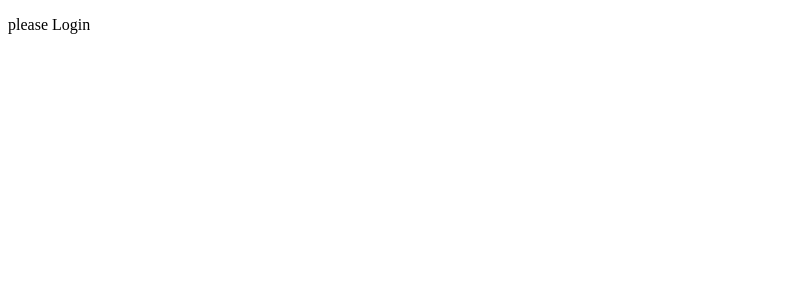
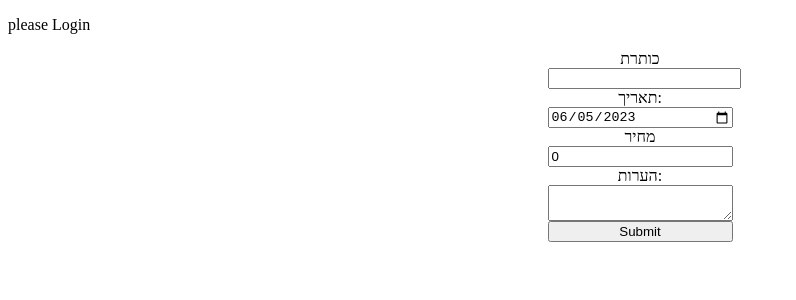
Before and after one commit to igalk1515/MyWallet, a React (Create React App) app in the folder front/: page /income in a window 1280 px wide. Before the commit this address had no page. Shown: the top 300 px of the page, without its empty margins (0-796 px from the left). Built offline with nearby package versions, Linux system fonts and the light colour scheme; no server answers.

Commit message:
add Income page

```diff
--- a/front/src/App.js
+++ b/front/src/App.js
@@ -5,6 +5,7 @@ import { HomePage } from './HomePage';
 import { Summary } from './pages/Summary';
 import { Register } from './pages/Register';
 import { Login } from './pages/Login';
+import { Income } from './pages/Income';
 
 function App() {
   let userName = '';
@@ -26,6 +27,7 @@ function App() {
           <Route path="/Summary" element={<Summary />} />
           <Route path="/register" element={<Register />} />
           <Route path="/login" element={<Login />} />
+          <Route path="/income" element={<Income />} />
         </Routes>
       </header>
     </div>
--- a/front/src/HomePage.js
+++ b/front/src/HomePage.js
@@ -14,7 +14,7 @@ export class HomePage extends React.Component {
             <button className="expense-btn">הוצאה</button>
           </Link>
           <div className="income">
-            <Link to="/income">
+            <Link to="Income">
               <button className="income-btn">הכנסה</button>
             </Link>
           </div>
--- /dev/null
+++ b/front/src/pages/Income.js
@@ -0,0 +1,84 @@
+import React from 'react';
+import './expense.css';
+import { BackendApi } from '../BackendApi';
+export class Income extends React.Component {
+  api = null;
+
+  state = {
+    name: String,
+    date: Date,
+    price: Number,
+    message: String,
+  };
+
+  constructor(props) {
+    super(props);
+    this.api = new BackendApi();
+    this.state = {
+      name: '',
+      date: new Date(),
+      price: 0,
+      message: '',
+    };
+  }
+
+  submit = async (e) => {
+    e.preventDefault();
+    await this.api
+      .post('/income', {
+        name: this.state.name,
+        date: this.state.date,
+        price: Number(this.state.price),
+        message: this.state.message,
+      })
+      .then((res) => {
+        this.setState({
+          name: '',
+          date: new Date(),
+          price: 0,
+          message: '',
+        });
+      });
+  };
+
+  render() {
+    return (
+      <form className="expense-form" method="POST">
+        <label htmlFor="name">כותרת</label>
+        <input
+          type="text"
+          id="name"
+          name="name"
+          value={this.state.name}
+          onChange={(e) => this.setState({ name: e.target.value })}
+        />
+        <label htmlFor="date">תאריך:</label>
+        <input
+          id="date"
+          type="date"
+          name="date"
+          value={new Date(this.state.date).toISOString().split('T')[0]}
+          onChange={(e) => this.setState({ date: e.target.value })}
+        />
+        <label htmlFor="price">מחיר</label>
+        <input
+          type="number"
+          id="price"
+          name="price"
+          value={this.state.price}
+          onChange={(e) => this.setState({ price: e.target.value })}
+        />
+        <label htmlFor="message">הערות:</label>
+        <textarea id="message" name="message"></textarea>
+        <button
+          type="submit"
+          onClick={(e) => {
+            this.submit(e);
+          }}
+        >
+          Submit
+        </button>
+      </form>
+    );
+  }
+}
```
Also changed, not shown: front/src/pages/income.html (deleted), 2 other files (tests, documents, lock files or other folders).
